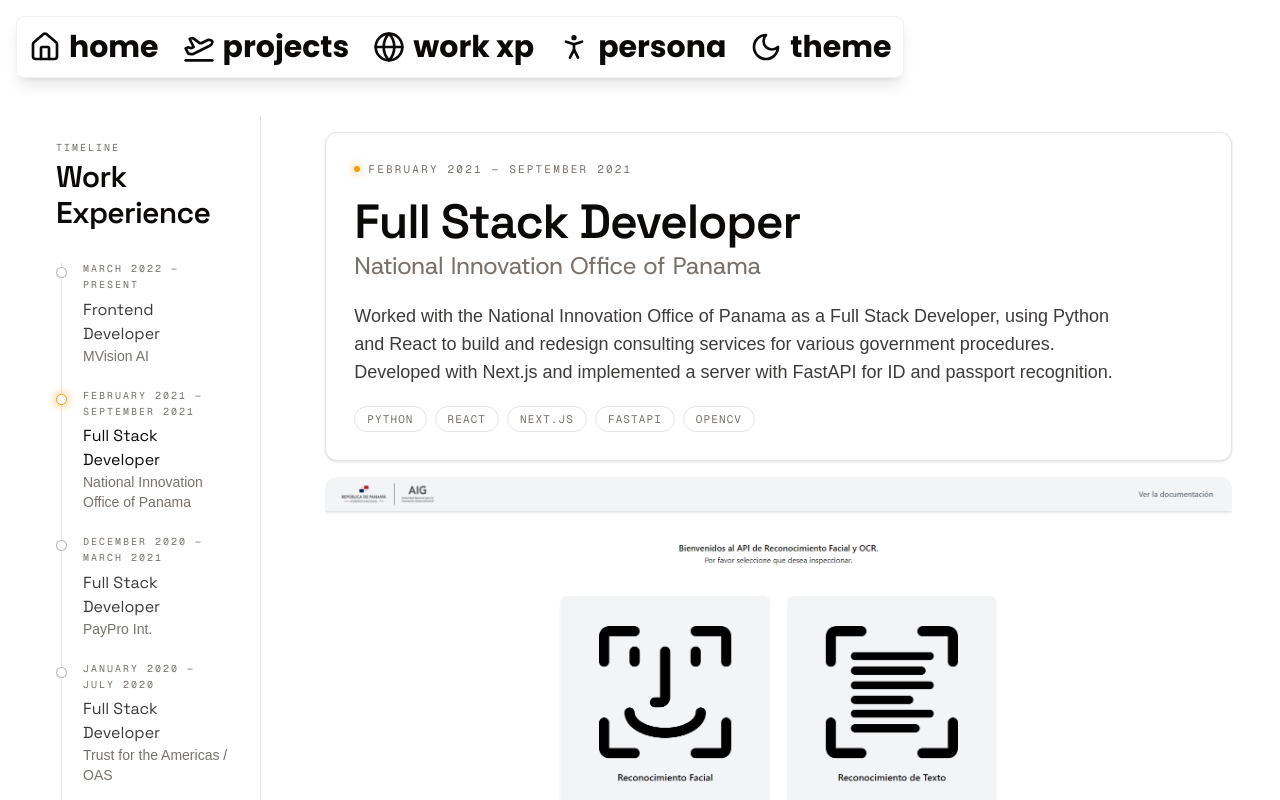
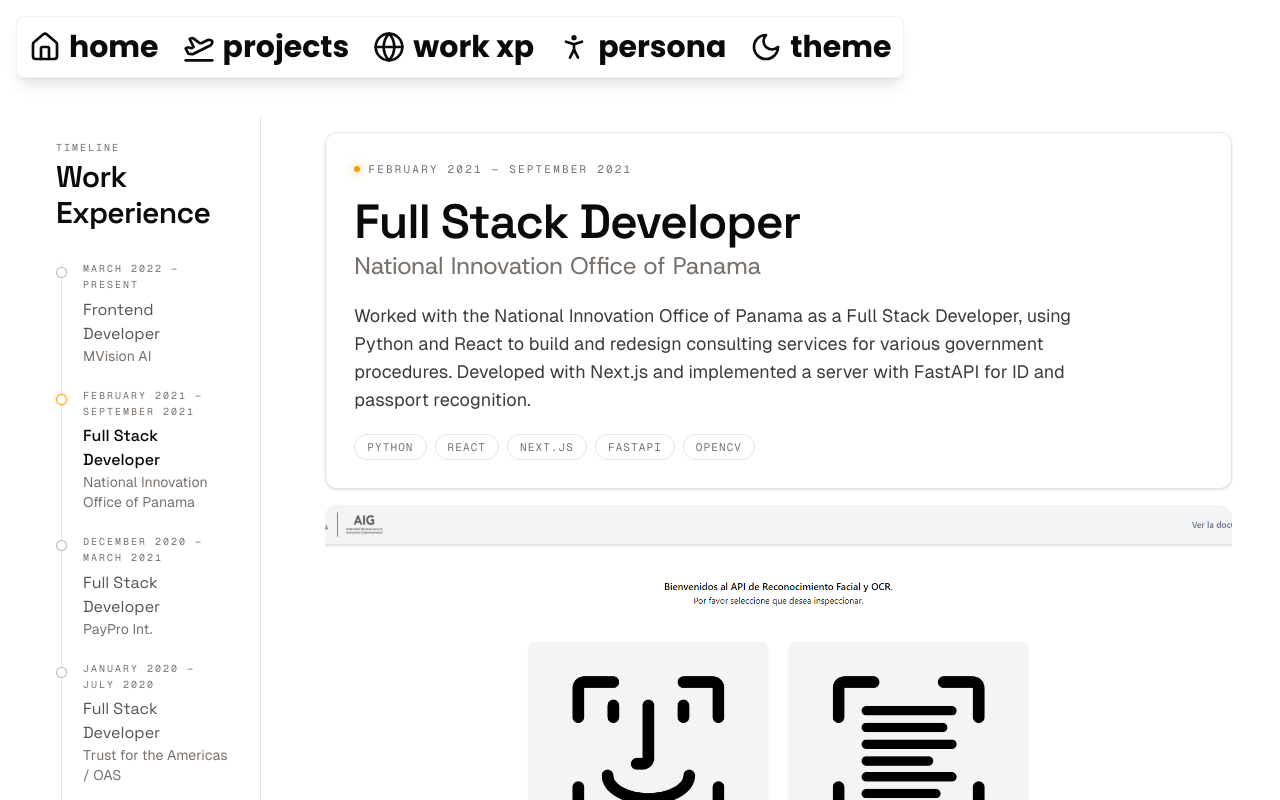
Before and after one commit to Alejo-end/portfolio, a Next.js app: page /experience in a window 1280 px wide. Both pictures are taken after a click on the button 146 px from the left and 450 px from the top of the page. Shown: the top 800 px of the page. Built offline with nearby package versions, Linux system fonts and the light colour scheme.

Commit message:
Refactor project and experience components for improved styling and structure

```diff
--- a/src/app/globals.css
+++ b/src/app/globals.css
@@ -3,7 +3,23 @@
 @tailwind utilities;
 
 body {
-  font-family: Arial, Helvetica, sans-serif;
+  font-family: var(--font-geist-sans), ui-sans-serif, system-ui, sans-serif;
+}
+
+/* Active "signal" LED — the one live indicator on the selected channel */
+@keyframes led-pulse {
+  0%, 100% { box-shadow: 0 0 5px 0 rgba(245, 158, 11, 0.45); }
+  50%      { box-shadow: 0 0 9px 2px rgba(245, 158, 11, 0.85); }
+}
+
+.led-active {
+  box-shadow: 0 0 8px 1px rgba(245, 158, 11, 0.6);
+}
+
+@media (prefers-reduced-motion: no-preference) {
+  .led-active {
+    animation: led-pulse 2.4s ease-in-out infinite;
+  }
 }
 
 @layer base {
--- a/src/components/ExperienceDetails.tsx
+++ b/src/components/ExperienceDetails.tsx
@@ -40,27 +40,34 @@ export function ExperienceDetails({ experience }: ExperienceDetailsProps) {
                     ))}
                 </div>
             </Card>
+            {(experience.videoSrc || experience.imageSrc) && (
+                <figure className="space-y-2">
                     <div className="aspect-video w-full overflow-hidden rounded-xl bg-secondary/10">
-                {experience.videoSrc && (
+                        {experience.videoSrc ? (
                             <video
                                 src={experience.videoSrc}
                                 autoPlay
                                 loop
                                 muted
+                                playsInline
                                 className="h-full w-full object-cover"
                             />
-                )}
-                {experience.imageSrc && (
+                        ) : (
                             <Image
-                        src={experience.imageSrc}
-                        layout="responsive"
+                                src={experience.imageSrc!}
                                 width={1600}
                                 height={900}
-                        objectFit="cover"
+                                className="h-full w-full object-cover"
                                 alt={experience.company}
                             />
                         )}
                     </div>
+                    <figcaption className="font-[family-name:var(--font-geist-mono)] text-[10px] uppercase tracking-[0.15em] text-muted-foreground">
+                        {experience.company}
+                        {experience.videoSrc ? ' · demo' : ''}
+                    </figcaption>
+                </figure>
+            )}
         </div>
     )
 }
--- a/src/components/ExperienceList.tsx
+++ b/src/components/ExperienceList.tsx
@@ -90,14 +90,14 @@ export function ExperienceList({ experiences, selectedExperience, onSelectExperi
                             >
                                 <span
                                     aria-hidden
-                                    className={`relative z-10 mt-1 h-[11px] w-[11px] shrink-0 rounded-full border bg-background transition-all ${active ? 'border-amber-500 bg-amber-500 shadow-[0_0_8px_1px_rgba(245,158,11,0.6)]' : 'border-muted-foreground/50 group-hover:border-foreground'}`}
+                                    className={`relative z-10 mt-1 h-[11px] w-[11px] shrink-0 rounded-full border bg-background transition-all ${active ? 'led-active border-amber-500 bg-amber-500' : 'border-muted-foreground/50 group-hover:border-foreground'}`}
                                 />
                                 <span className="-mt-0.5 min-w-0 flex-1">
                                     <span className={`${eyebrow} block leading-relaxed`}>
                                         {formatDuration(experience.duration)}
                                     </span>
                                     <span
-                                        className={`mt-1 block font-[family-name:var(--font-space-grotesk)] text-base transition-colors ${active ? 'text-foreground' : 'text-foreground/80 group-hover:text-foreground'}`}
+                                        className={`mt-1 block font-[family-name:var(--font-space-grotesk)] text-base transition-colors ${active ? 'font-medium text-foreground' : 'text-foreground/70 group-hover:text-foreground'}`}
                                     >
                                         {experience.position}
                                     </span>
--- a/src/components/ProjectDetails.tsx
+++ b/src/components/ProjectDetails.tsx
@@ -191,7 +191,7 @@ export function ProjectDetails({ project, blobs = [] }: ProjectDetailsProps) {
         <div className="flex items-center gap-2">
           <span className="h-1.5 w-1.5 rounded-full bg-amber-500 shadow-[0_0_8px_1px_rgba(245,158,11,0.55)]" />
           <span className="font-[family-name:var(--font-geist-mono)] text-[11px] uppercase tracking-[0.2em] text-muted-foreground tabular-nums">
-            Project · {project.year}
+            {project.year}
           </span>
         </div>
         <h3 className="font-[family-name:var(--font-space-grotesk)] text-3xl font-semibold tracking-tight md:text-5xl">
--- a/src/components/ProjectList.tsx
+++ b/src/components/ProjectList.tsx
@@ -2,7 +2,6 @@
 
 import { useState } from 'react'
 import Link from 'next/link'
-import { ScrollArea } from "@/components/ui/scroll-area"
 import { Project } from "@/app/types"
 import { ChevronDown } from 'lucide-react'
 import { NavLink } from './NavLink'
@@ -79,7 +78,7 @@ export function ProjectList({ projects, selectedProject, onSelectProject }: Proj
 
             {/* Desktop: index list */}
             <div className="hidden md:block">
-                <ScrollArea className="h-[calc(100vh-14rem)]">
+                <div className="h-[calc(100vh-14rem)] overflow-y-auto overflow-x-hidden">
                     <ul className="pr-2">
                         {projects.map((project, index) => {
                             const active = selectedProject === project
@@ -89,32 +88,29 @@ export function ProjectList({ projects, selectedProject, onSelectProject }: Proj
                                         href={`/projects?project=${project.alias}`}
                                         onClick={() => onSelectProject(project)}
                                         aria-current={active ? 'true' : undefined}
-                                        className={`group relative flex items-start gap-3 border-l-2 py-3 pl-4 pr-2 transition-colors focus-visible:outline-none focus-visible:ring-1 focus-visible:ring-ring ${active ? 'border-amber-500 bg-secondary' : 'border-transparent hover:bg-secondary/50'}`}
+                                        className={`group flex items-center gap-3 px-3 py-3.5 transition-colors focus-visible:outline-none focus-visible:ring-1 focus-visible:ring-ring ${active ? 'bg-secondary' : 'hover:bg-secondary/50'}`}
                                     >
                                         <span
                                             aria-hidden
-                                            className={`mt-1.5 h-2 w-2 shrink-0 rounded-full transition-all ${active ? 'bg-amber-500 shadow-[0_0_8px_1px_rgba(245,158,11,0.6)]' : 'border border-muted-foreground/40 group-hover:border-foreground/60'}`}
+                                            className={`h-2 w-2 shrink-0 rounded-full transition-all ${active ? 'led-active bg-amber-500' : 'border border-muted-foreground/40 group-hover:border-foreground/60'}`}
                                         />
-                                        <div className="min-w-0 flex-1">
-                                            <p
-                                                className={`truncate font-[family-name:var(--font-space-grotesk)] text-base transition-colors ${active ? 'text-foreground' : 'text-foreground/80 group-hover:text-foreground'}`}
-                                            >
-                                                {project.title}
-                                            </p>
-                                            <p className="mt-0.5 truncate font-[family-name:var(--font-geist-mono)] text-[10px] uppercase tracking-[0.12em] text-muted-foreground">
-                                                {project.technologies.slice(0, 3).join(' · ')}
-                                            </p>
-                                        </div>
-                                        <span className={`${eyebrow} shrink-0 pt-0.5 tabular-nums`}>{project.year}</span>
+                                        <span
+                                            className={`min-w-0 flex-1 truncate font-[family-name:var(--font-space-grotesk)] text-base transition-colors ${active ? 'text-foreground' : 'text-foreground/80 group-hover:text-foreground'}`}
+                                        >
+                                            {project.title}
+                                        </span>
+                                        <span className="shrink-0 font-[family-name:var(--font-geist-mono)] text-xs tabular-nums text-foreground/55">
+                                            {project.year}
+                                        </span>
                                     </Link>
                                     {index < projects.length - 1 && (
-                                        <div className="ml-4 border-t border-border/60" />
+                                        <div className="mx-3 border-t border-border/60" />
                                     )}
                                 </li>
                             )
                         })}
                     </ul>
-                </ScrollArea>
+                </div>
             </div>
         </div>
     )
```
Lines whose indentation alone changed are shown as unchanged.
